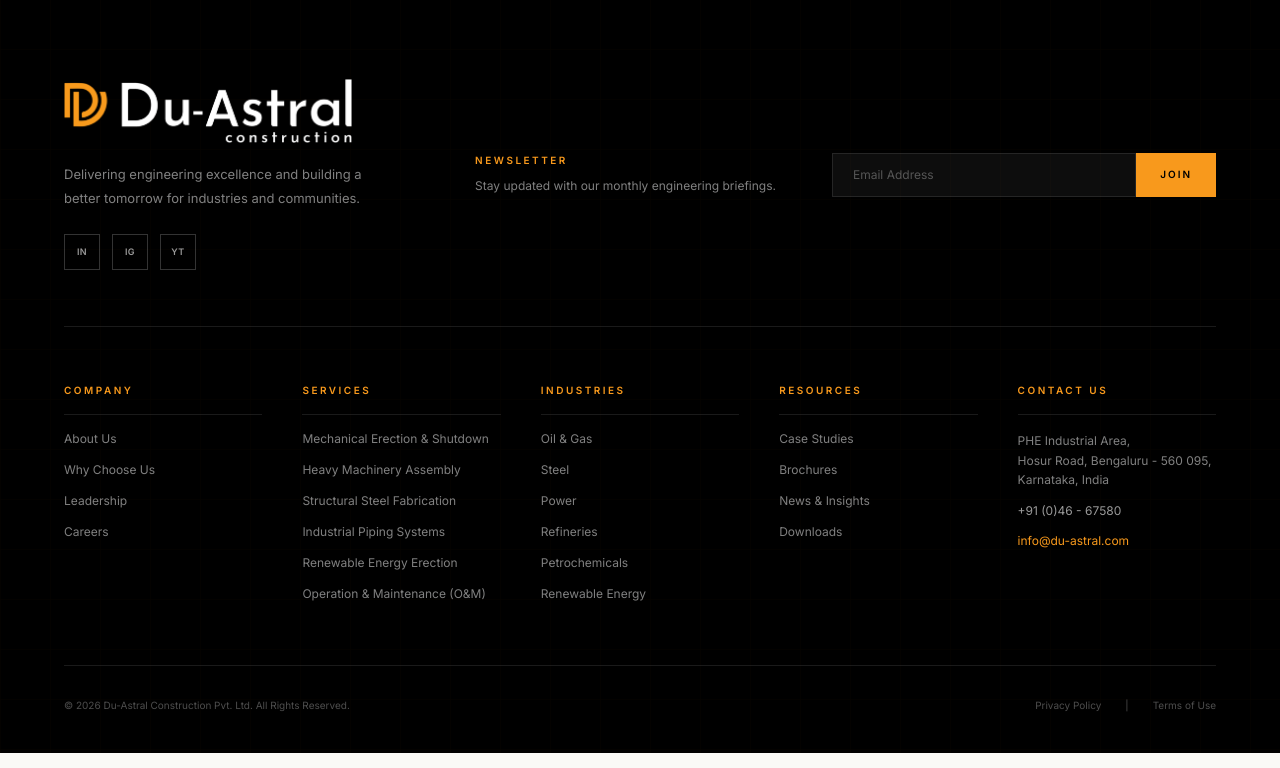
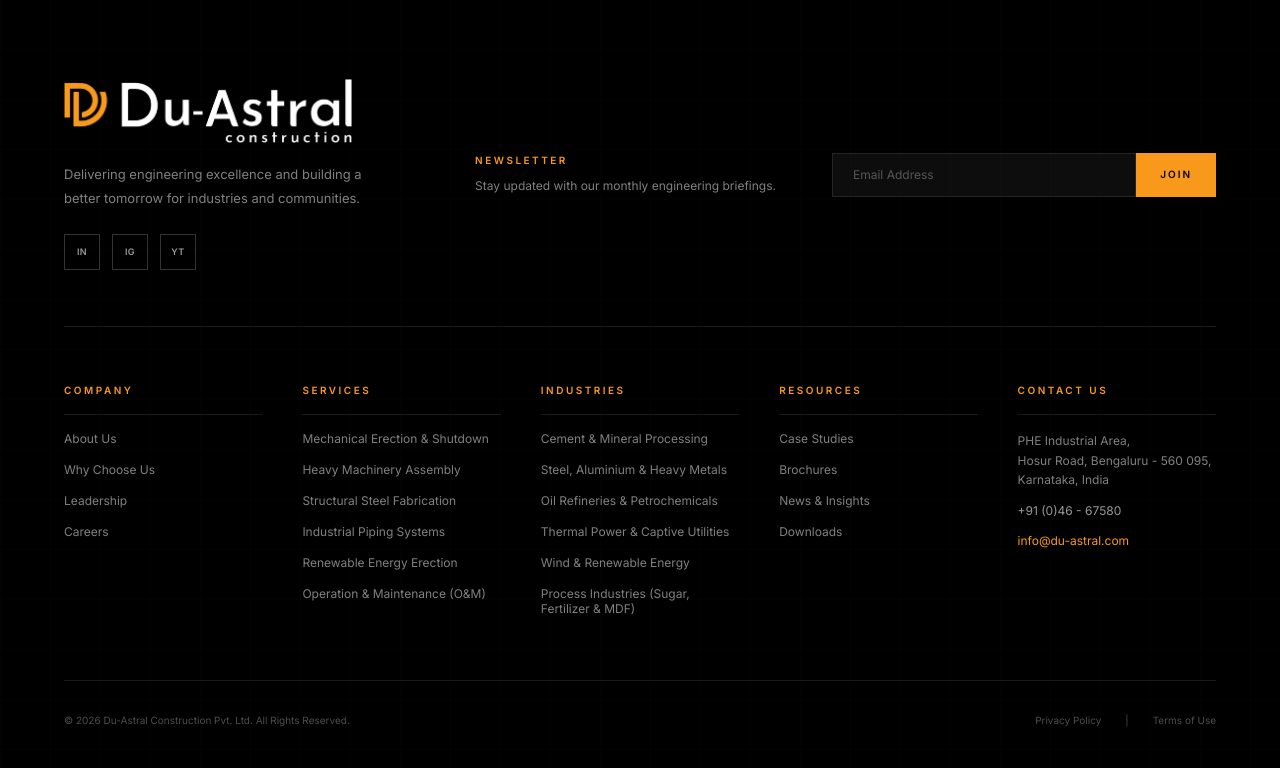
Before and after one commit to zaeemahamad111-ops/du, a Next.js app: page /industries in a window 1280 px wide. Shown: the part 2957-3725 px from the top of the page. Built offline with nearby package versions, Linux system fonts and the light colour scheme.

Commit message:
Update Footer Industries list to match current 6 industries data

```diff
--- a/app/industries/page.tsx
+++ b/app/industries/page.tsx
@@ -4,7 +4,7 @@ import Image from 'next/image';
 
 export const metadata: Metadata = {
   title: 'Industries | DU-Astral Construction',
-  description: 'Serving Oil & Gas, Steel, Power, Refineries, Petrochemicals, and Renewable Energy sectors with end-to-end EPC solutions.',
+  description: 'Serving Cement, Steel, Refineries & Petrochemicals, Power, Renewable Energy, and Process Industries with end-to-end mechanical execution solutions.',
 };
 
 const industries = [
--- a/components/Footer.tsx
+++ b/components/Footer.tsx
@@ -90,12 +90,12 @@ export default function Footer() {
             {
               heading: 'INDUSTRIES',
               links: [
-                { label: 'Oil & Gas', href: '/industries' },
-                { label: 'Steel', href: '/industries' },
-                { label: 'Power', href: '/industries' },
-                { label: 'Refineries', href: '/industries' },
-                { label: 'Petrochemicals', href: '/industries' },
-                { label: 'Renewable Energy', href: '/industries' },
+                { label: 'Cement & Mineral Processing', href: '/industries' },
+                { label: 'Steel, Aluminium & Heavy Metals', href: '/industries' },
+                { label: 'Oil Refineries & Petrochemicals', href: '/industries' },
+                { label: 'Thermal Power & Captive Utilities', href: '/industries' },
+                { label: 'Wind & Renewable Energy', href: '/industries' },
+                { label: 'Process Industries (Sugar, Fertilizer & MDF)', href: '/industries' },
               ],
             },
             {
```
